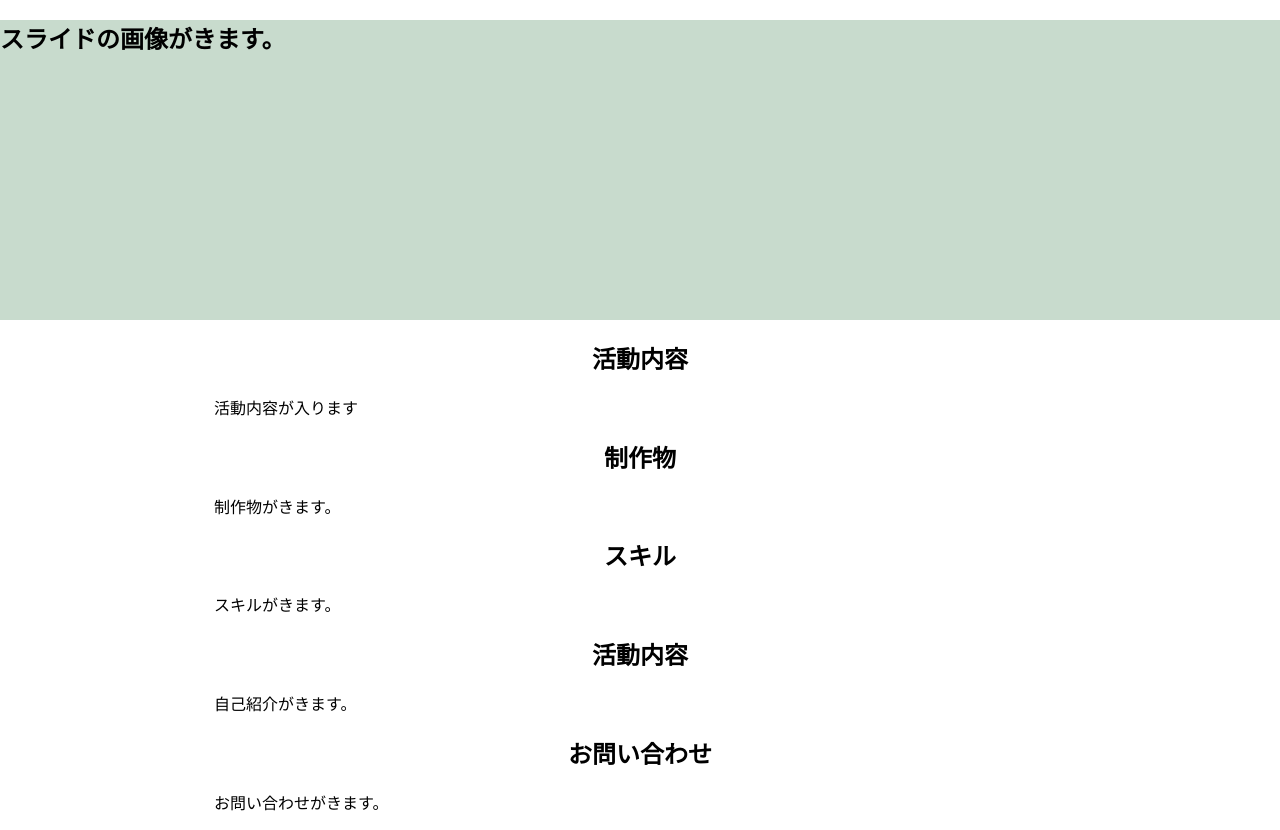
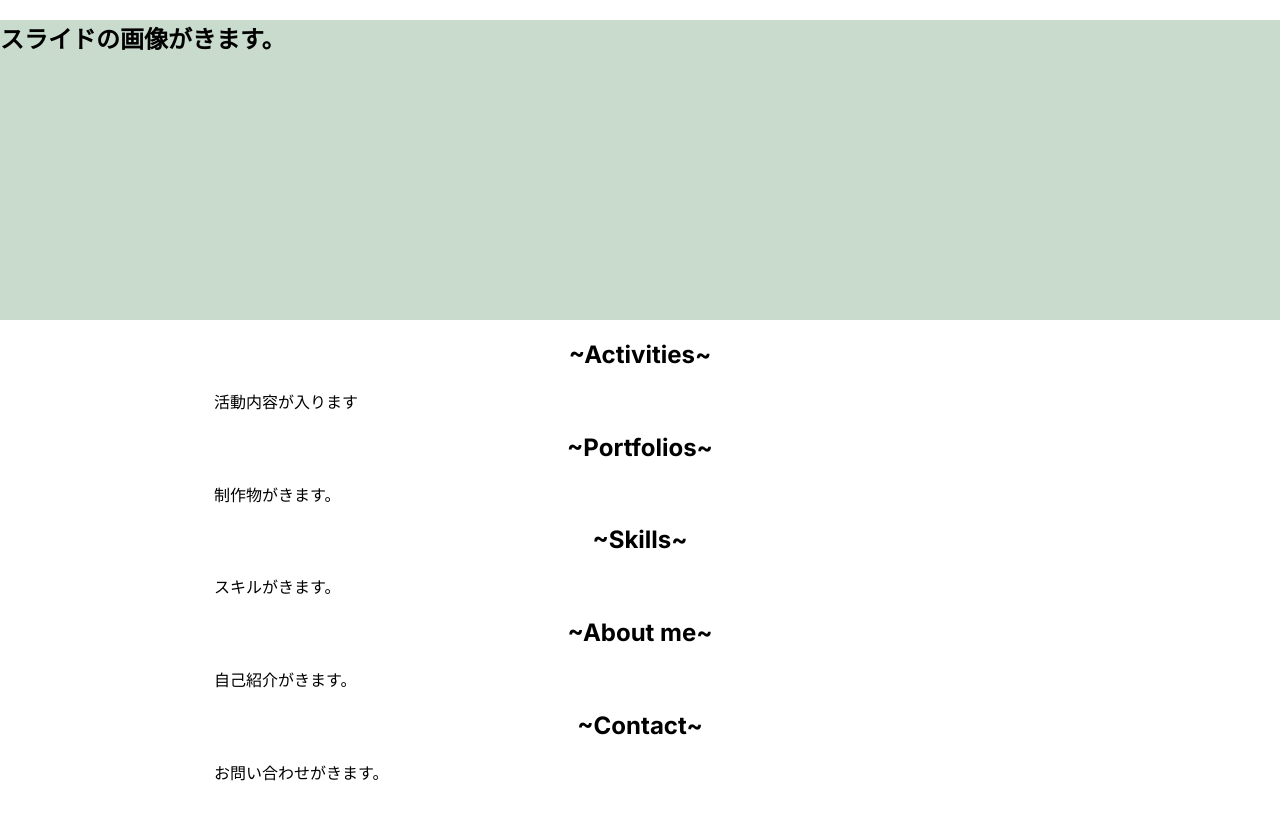
Before and after one commit to KHashimoto3/My_Portfolio, a Next.js app in the folder front/: page / in a window 1280 px wide. After the commit the page ends 800 px from the top, so only its background shows below. Built offline with nearby package versions, Linux system fonts and the light colour scheme.

Commit message:
セクションのタイトルを英語にした。

```diff
--- a/front/src/app/home-sections/HomeAboutMe.tsx
+++ b/front/src/app/home-sections/HomeAboutMe.tsx
@@ -3,7 +3,7 @@ import { Container } from "@mui/material";
 export default function HomeAboutMe() {
   return (
     <Container maxWidth="md">
-      <h2 style={{ textAlign: "center" }}>活動内容</h2>
+      <h2 style={{ textAlign: "center" }}>~About me~</h2>
       <p>自己紹介がきます。</p>
     </Container>
   );
--- a/front/src/app/home-sections/HomeActivities.tsx
+++ b/front/src/app/home-sections/HomeActivities.tsx
@@ -3,7 +3,7 @@ import { Box, Container } from "@mui/material";
 export default function HomeActivities() {
   return (
     <Container maxWidth="md">
-      <h2 style={{ textAlign: "center" }}>活動内容</h2>
+      <h2 style={{ textAlign: "center" }}>~Activities~</h2>
       <p>活動内容が入ります</p>
     </Container>
   );
--- a/front/src/app/home-sections/HomeContact.tsx
+++ b/front/src/app/home-sections/HomeContact.tsx
@@ -3,7 +3,7 @@ import { Container } from "@mui/material";
 export default function HomeContact() {
   return (
     <Container maxWidth="md">
-      <h2 style={{ textAlign: "center" }}>お問い合わせ</h2>
+      <h2 style={{ textAlign: "center" }}>~Contact~</h2>
       <p>お問い合わせがきます。</p>
     </Container>
   );
--- a/front/src/app/home-sections/HomePortfolios.tsx
+++ b/front/src/app/home-sections/HomePortfolios.tsx
@@ -3,7 +3,7 @@ import { Container } from "@mui/material";
 export default function HomePortfolios() {
   return (
     <Container maxWidth="md">
-      <h2 style={{ textAlign: "center" }}>制作物</h2>
+      <h2 style={{ textAlign: "center" }}>~Portfolios~</h2>
       <p>制作物がきます。</p>
     </Container>
   );
--- a/front/src/app/home-sections/HomeSkills.tsx
+++ b/front/src/app/home-sections/HomeSkills.tsx
@@ -3,7 +3,7 @@ import { Container } from "@mui/material";
 export default function HomeSkills() {
   return (
     <Container maxWidth="md">
-      <h2 style={{ textAlign: "center" }}>スキル</h2>
+      <h2 style={{ textAlign: "center" }}>~Skills~</h2>
       <p>スキルがきます。</p>
     </Container>
   );
```
